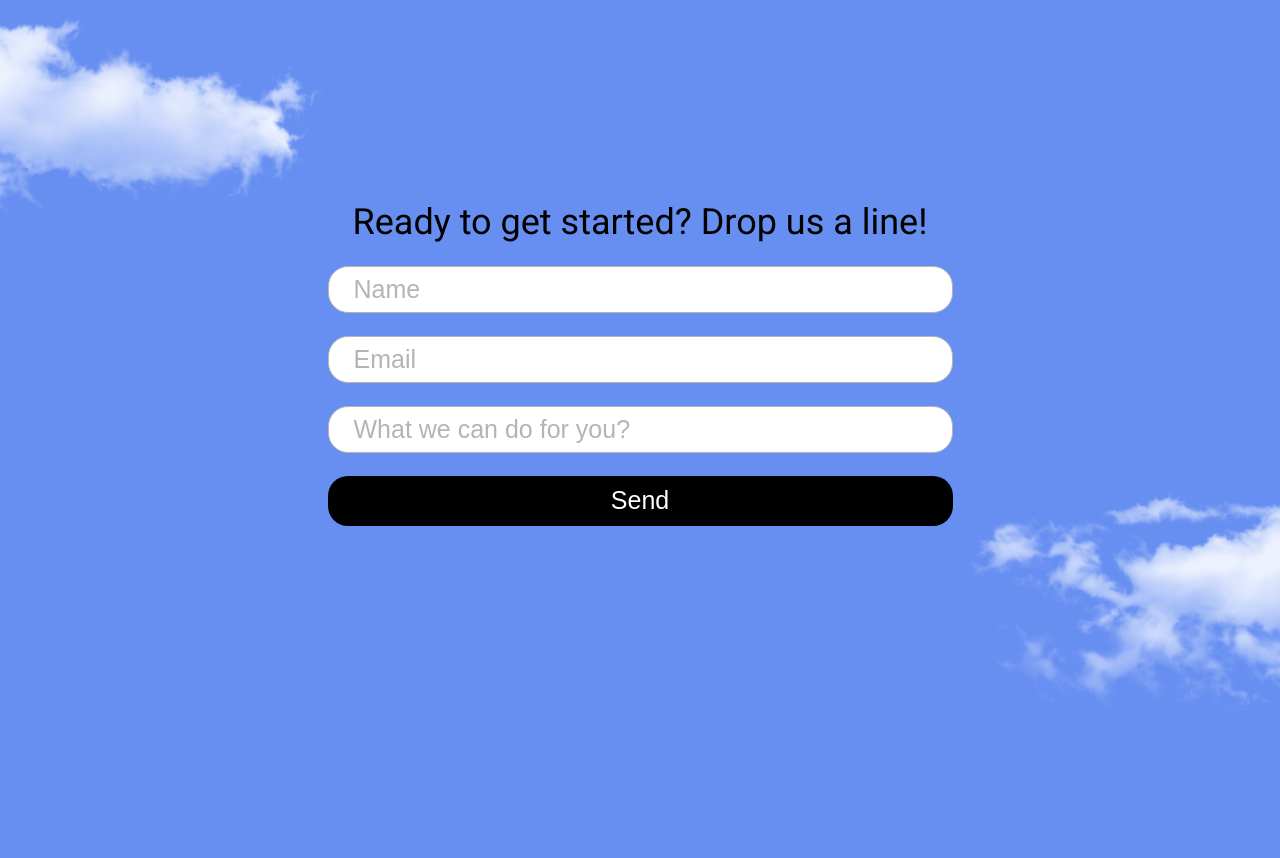
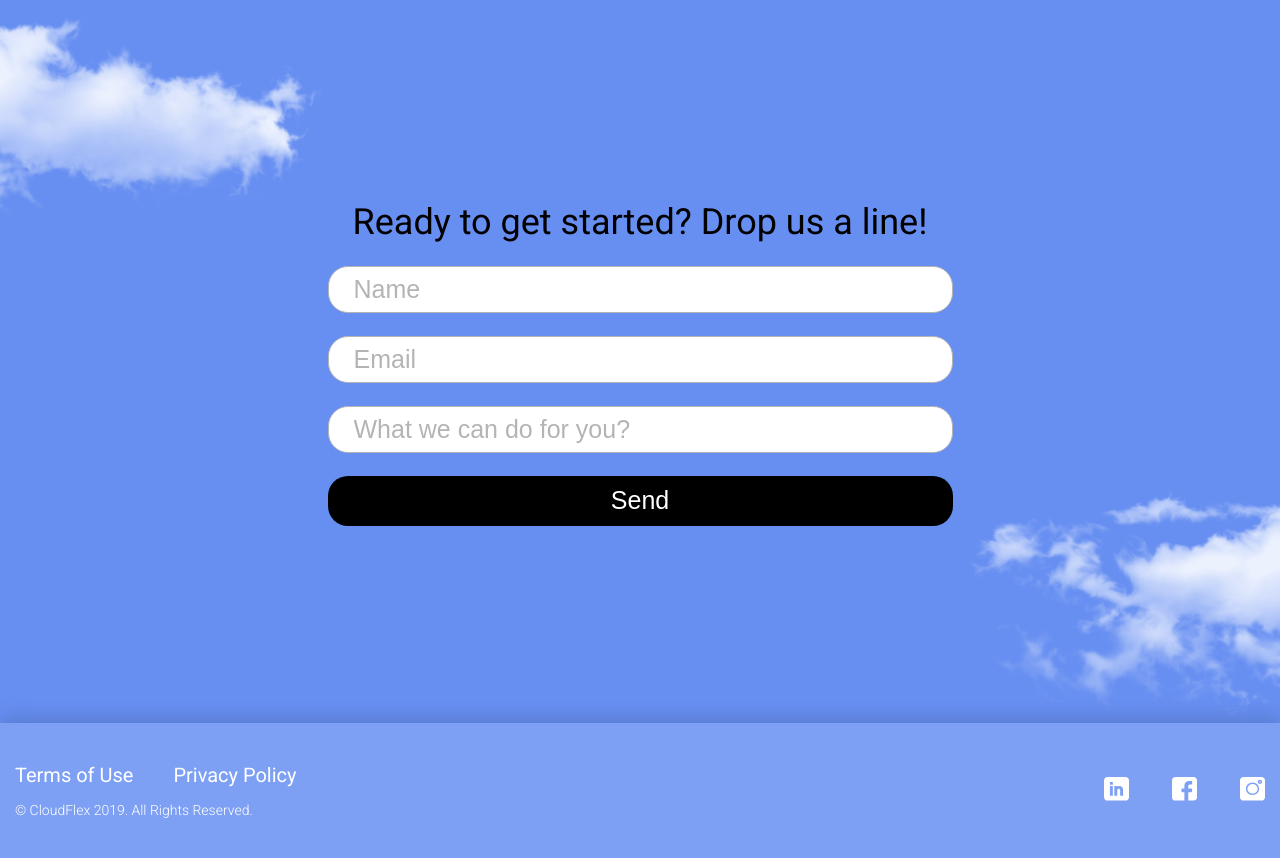
Before and after one commit to gulshat1705/live_streaming, a website built with Parcel: page index.html in a window 1280 px wide. Shown: the part 5282-6140 px from the top of the page. Before the commit the page ends 6005 px from the top, so only its background shows below. Built offline with nearby package versions, Linux system fonts and the light colour scheme.

Commit message:
contacts section

```diff
--- a/index.html
+++ b/index.html
@@ -366,5 +366,41 @@
         <div class="form-section__bg-cloud cloud--right"></div>
       </section>
     </main>
+
+    <footer class="footer-section" aria-label="contacts section">
+      <div class="container">
+        <div class="footer">
+          <div class="footer__terms">
+            <div class="footer__terms-links">
+              <a href="#" class="footer__terms-link">Terms of Use</a>
+              <a href="#" class="footer__terms-link">Privacy Policy</a>
+            </div>
+
+            <div class="footer__terms-rights">
+              © CloudFlex 2019. All Rights Reserved.
+            </div>
+          </div>
+
+          <address class="footer__contacts">
+            <a href="https://linkedin.com">
+              <svg class="footer__contacts-icon" aria-label="linkedin icon">
+                <use href="assets/sprites.svg#linkedin-icon"></use>
+              </svg>
+            </a>
+
+            <a href="https://facebook.com">
+              <svg class="footer__contacts-icon" aria-label="facebook icon">
+                <use href="assets/sprites.svg#facebook-icon"></use>
+              </svg>
+            </a>
+            <a href="https://instagram.com">
+              <svg class="footer__contacts-icon" aria-label="instagram icon">
+                <use href="assets/sprites.svg#instagram-icon"></use>
+              </svg>
+            </a>
+          </address>
+        </div>
+      </div>
+    </footer>
   </body>
 </html>
--- /dev/null
+++ b/styles/_contacts.scss
@@ -0,0 +1,51 @@
+@use 'variables' as v;
+@use 'mixins' as m;
+@use 'placeholder';
+
+@use 'sass:color';
+
+.footer-section {
+  background-color: color.adjust(v.$color_white, $alpha: -0.85);
+  box-shadow: 0 -5px 20px 0 rgba(0, 0, 0, 0.15);
+
+  .footer {
+    width: 100%;
+    height: 135px;
+    margin: 0 auto;
+    padding: 0 15px;
+    @include m.d-flex(space-between, center, nowrap, row, 0, 0);
+
+    &__terms {
+      @include m.d-flex(start, start, nowrap, column, 0, 15px);
+
+      &-links {
+        @include m.d-flex(start, center, nowrap, row, 40px, 0);
+        @include m.font(20px, 400, v.$color_white);
+      }
+      &-link {
+        @extend %hover-black;
+      }
+      &-rights {
+        @include m.font(14px, 300, v.$color_white);
+      }
+    }
+    &__contacts {
+      @include m.d-flex(space-between, center, nowrap, row, 43px, 0);
+
+      &-icon {
+        width: 25px;
+        height: 24px;
+        fill: v.$color_white;
+
+        &:hover {
+          cursor: pointer;
+          fill: v.$color_black;
+        }
+      }
+    }
+
+    @media (max-width: v.$media_sm) {
+      @include m.d-flex(center, center, nowrap, column-reverse, 0, 20px);
+    }
+  }
+}
--- a/styles/_importer.scss
+++ b/styles/_importer.scss
@@ -8,3 +8,4 @@
 @forward 'experience';
 @forward 'testimonials';
 @forward 'form';
+@forward 'contacts';
```
Also changed, not shown: dist/index.css, 1 other file.
